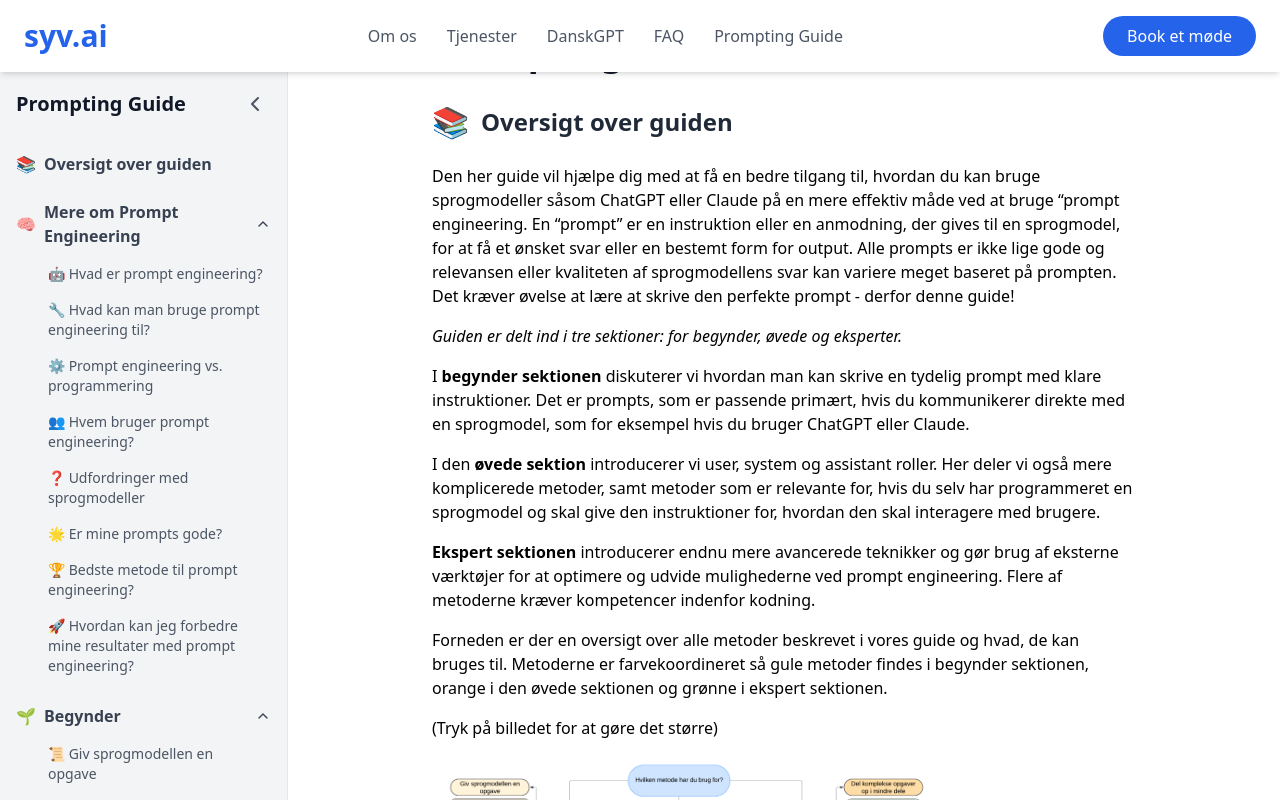
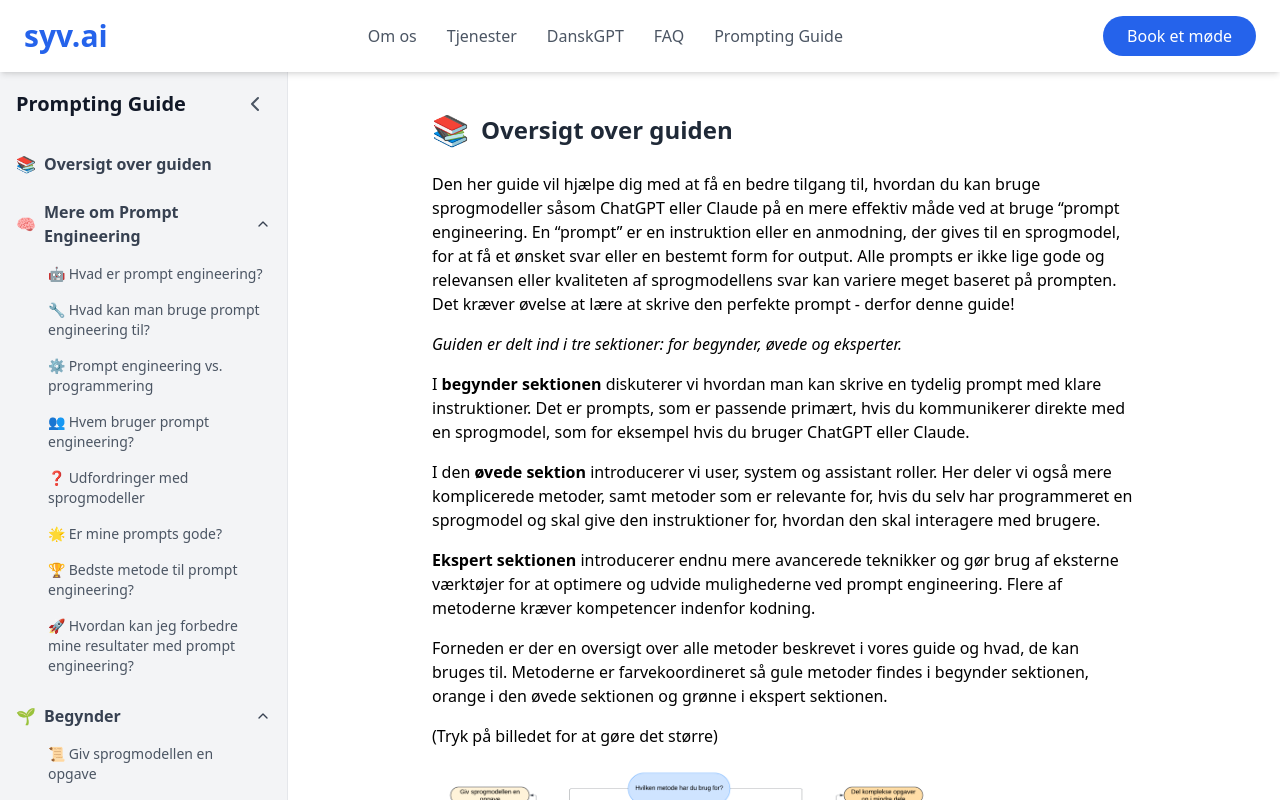
Before and after one commit to mhenrichsen/syv-ai-website, a React (Create React App) app: page /prompting-guide in a window 1280 px wide. Shown: the top 800 px of the page. Built offline with nearby package versions, Linux system fonts and the light colour scheme; the HTML template or start-up script is replaced by a standard one.

Commit message:
Fixet problem hvor noget blevet cuttet af i starten. Slettet "Prompting Guide" øverst, så det ikke står tre gange.

```diff
--- a/src/components/MainPage.tsx
+++ b/src/components/MainPage.tsx
@@ -219,26 +219,9 @@ export default function MainPage() {
   const [guideData, setGuideData] = useState<GuideData | null>(null)
   const [isSidebarCollapsed, setIsSidebarCollapsed] = useState(false)
   const [modalImage, setModalImage] = useState<string | null>(null)
-  const [headerHeight, setHeaderHeight] = useState(0)
-  const headerRef = useRef<HTMLDivElement>(null)
 
   useEffect(() => {
     setGuideData(promptGuideData)
-  }, [])
-
-  useEffect(() => {
-    const updateHeaderHeight = () => {
-      if (headerRef.current) {
-        setHeaderHeight(headerRef.current.offsetHeight)
-      }
-    }
-
-    updateHeaderHeight()
-    window.addEventListener('resize', updateHeaderHeight)
-
-    return () => {
-      window.removeEventListener('resize', updateHeaderHeight)
-    }
   }, [])
 
   const handleSidebarToggle = (collapsed: boolean) => {
@@ -247,16 +230,15 @@ export default function MainPage() {
 
   return (
     <div className="min-h-screen bg-white">
-      <div ref={headerRef}>
       <Header />
-      </div>
-      <div style={{ paddingTop: `${headerHeight}px` }}>
+      <div className="pt-16"> {/* This accounts for the fixed header */}
+        <div className="flex">
           <Sidebar onToggle={handleSidebarToggle} />
 
-        <main className={`transition-all duration-300 ease-in-out ${
+          <main className={`transition-all duration-300 ease-in-out flex-grow overflow-y-auto ${
             isSidebarCollapsed ? 'ml-16' : 'ml-72'
           }`}>
-          <div className="py-8 px-4 sm:px-8 max-w-3xl mx-auto">
+            <div className="pt-4 pb-8 px-4 sm:px-8 max-w-3xl mx-auto"> {/* Reduced top padding here */}
               {guideData && (
                 <>
                   <h1 className="mb-8 text-4xl font-bold text-gray-900">{guideData.title}</h1>
@@ -301,6 +283,8 @@ export default function MainPage() {
               )}
             </div>
           </main>
+        </div>
+      </div>
       {modalImage && (
         <div
           className="fixed inset-0 bg-black bg-opacity-50 flex items-center justify-center z-50"
@@ -314,6 +298,5 @@ export default function MainPage() {
         </div>
       )}
     </div>
-    </div>
   )
 }
--- a/src/components/PromptGuide.tsx
+++ b/src/components/PromptGuide.tsx
@@ -27,7 +27,7 @@ export interface GuideData {
 }
 
 export const promptGuideData: GuideData = {
-  title: "Prompting Guide",
+  title: "",
   sections: [
     {
       id: "oversigt",
```
Lines whose indentation alone changed are shown as unchanged.
